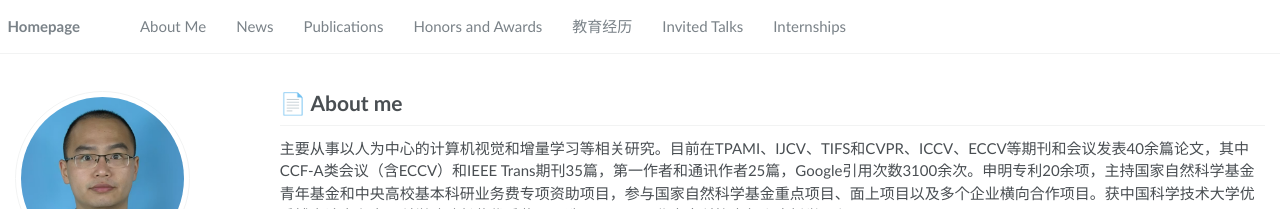
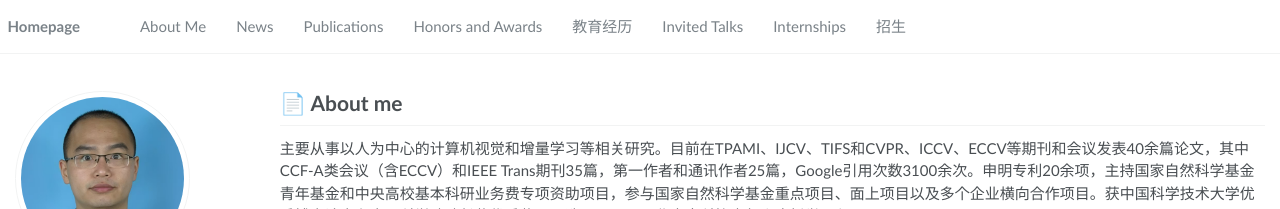
Before and after one commit to hshustc/hshustc.github.io, a Jekyll site: the page built from _pages/about.md, in a window 1280 px wide. Shown: the top 209 px of the page. Built offline with Jekyll 4.4.1, drawn with Linux system fonts in a browser that asks for light colours.

Commit message:
Update navigation.yml

```diff
--- a/_data/navigation.yml
+++ b/_data/navigation.yml
@@ -20,3 +20,6 @@ main:
 
   - title: "Internships"
     url: "/#-internships"
+
+  - title: "招生"
+    url: "/#-招生"
```
